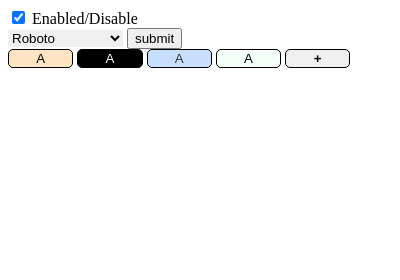
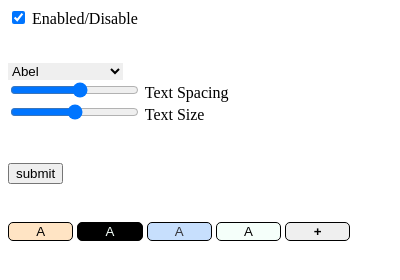
Before and after one commit to Dandarr/Clarify, a browser extension: page popup.html in a window 400 px wide. Both pictures are taken after a click on the button "submit". Drawn offline with Linux system fonts and the light colour scheme.

Commit message:
fixed font order and added spacing and text size sliders

```diff
--- a/background.js
+++ b/background.js
@@ -5,9 +5,6 @@ window.addEventListener('DOMContentLoaded', main);
 //CSS changes will work when called
 //text replace definitley parses the correct text input to addClass
 
-
-//i'm pretty sure this is working but not sure how to verify it
-// gets the document url of the currently active chrome tab
 function main() {
 
     //this is definitley working
@@ -16,6 +13,18 @@ function main() {
         var textSel = document.getElementById('typeSelect');
         var textVal = textSel.value;
         console.log("selected font value is = " + textVal);
+
+        //----not currently working but doesn't break anything------
+        //clear any exsisting Extension classes from target webpage
+        var elements = document.getElementsByTagName("*");
+        console.log(elements);
+        for(var node of elements){
+            console.log(node);
+            // add all classes here so that they can be wiped before a new class is applied
+            node.classList.remove("roboto", "portLilgat", "abel");
+        }
+        //--------------------------------------------------------
+
 
         //Action based on dropdown selection
         if (textVal == "0"){
@@ -44,6 +53,21 @@ function main() {
     //init
     document.getElementById('send').addEventListener('click', textReplace);
     console.log("Loaded Main");
+
+
+    //initilasises the displays for the text size and spacing slidersS
+    const sizeElement = document.getElementById('size');
+    sizeElement.addEventListener('change', (event) => {
+        const sizeResult = document.getElementById("sizeDisplay");
+        sizeResult.textContent = event.target.value + 'px';
+    });
+
+     const spacingElement = document.getElementById('spacing');
+     spacingElement.addEventListener('change', (event) => {
+         const spacingResult = document.getElementById("spacingDisplay");
+         spacingResult.textContent = event.target.value + 'px';
+    });
+
 }
 
 
--- a/popup.html
+++ b/popup.html
@@ -11,10 +11,27 @@
       <label for="powerID">Enabled/Disable</label>
     </div>
     <select name="typeface" id="typeSelect" class="typeDrop popup">
+      <option value="2">Abel</option>
+      <option value="1">Port Lligat Sans</option>
       <option value="0">Roboto</option>
-      <option value="1">Port Lligat Sans</option>
-      <option value="2">Abel</option>
+      <option value="3">Font</option>
+      <option value="4">Font</option>
+      <option value="5">Font</option>
+      <option value="6">Font</option>
     </select>
+    <div>
+      <input type="range" id="spacing" name="spacing"
+             min="0" max="11">
+      <label for="spacing">Text Spacing</label>
+      <label for="spacing" id ="spacingDisplay"></label>
+    </div>
+    <div>
+      <input type="range" id="size" name="size"
+             min="8" max="32">
+      <label for="size">Text Size</label>
+      <label for="size" id ="sizeDisplay"></label>
+    </div>
+
     <button id='send'>submit</button>
 
     <div class="profiles popup">
--- a/style.css
+++ b/style.css
@@ -108,3 +108,18 @@ border: black solid 1px;
 border-radius: 5px;
 font-weight: bold;
 }
+
+#sizeDisplay{
+    border-bottom: 10px;
+    display: inline;
+}
+
+#send{
+    position: relative;
+    margin-top: 10%;
+    margin-bottom: 10%;
+}
+
+#powerID{
+    margin-bottom: 10%;
+}
```
Also changed, not shown: content.js (line endings or trailing spaces).
